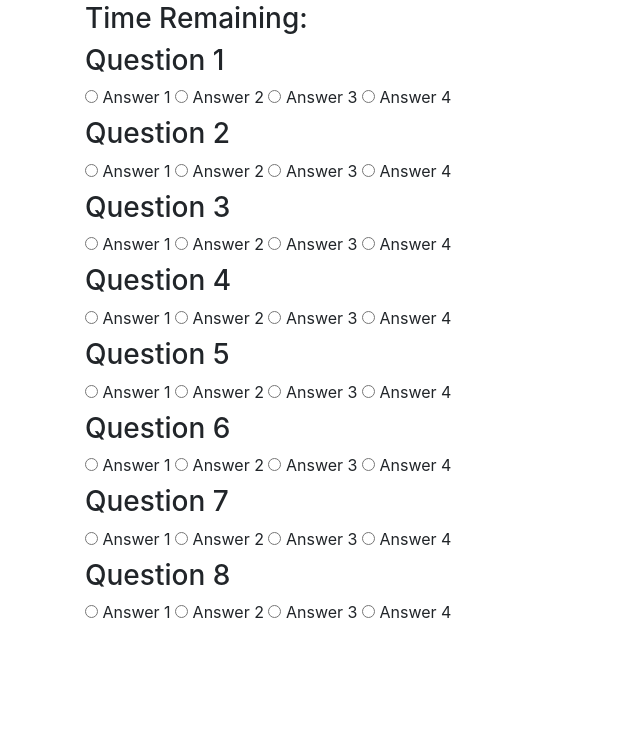
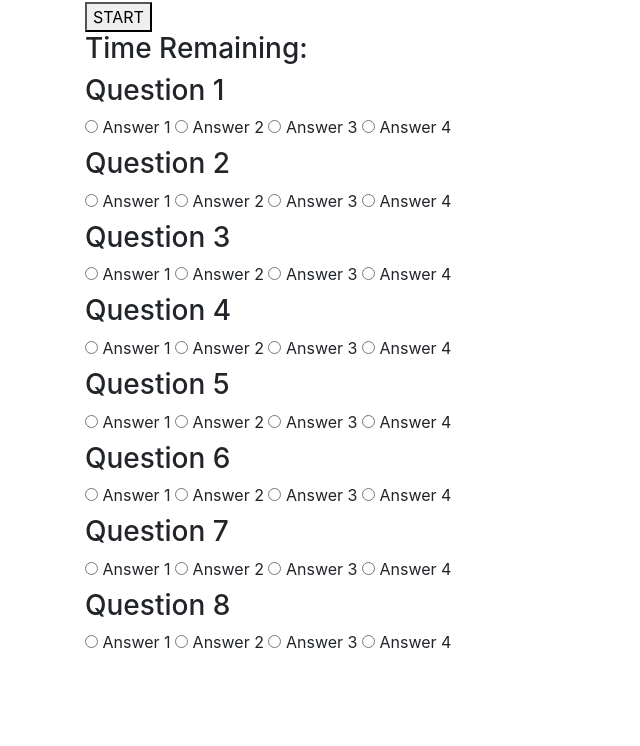
Before and after one commit to tomboygitty/TriviaGame, a plain HTML site: page index.html in a window 1280 px wide. Shown: the part 54-800 px from the top of the page, without its empty margins (0-640 px from the left). Drawn offline with nearby package versions, Linux system fonts and the light colour scheme.

Commit message:
started tally function

```diff
--- a/assets/javascript/app.js
+++ b/assets/javascript/app.js
@@ -15,20 +15,13 @@ var unanswered;
 
 // Initialize function to clear radio buttons and display START button
 function initialize() {
-    clock = 60;
+    clock = 1;
     correct = 0;
     incorrect = 0;
     unanswered = 8;
-    $("#q1").empty();
-    $("#q2").empty();
-    $("#q3").empty();
-    $("#q4").empty();
-    $("#q5").empty();
-    $("#q6").empty();
-    $("#q7").empty();
-    $("#q8").empty();
-    $("#display").empty();
-    $("#display").html("<button id='start'>START</button>");
+    $("input").prop("checked", false);
+    // display:none all question elements
+    $("#start").attr("display", "block");
 };
 
 // Create countdown() function that updates the displayed time left
@@ -45,22 +38,137 @@ function countdown() {
 
 // START button on click event that displays timer, questions and DONE button
 $("#start").on("click", function() {
+    // display:none the START button
+    $("#start").attr("display", "none");
+
     // Create new text and radio button elements corresponding to the questions
-    window.onload = function() {
-        // Create timeout that counts down and runs tally() at 0
+
+        var remain = $("<h3>");
+        remain.text("Time Remaining: 60");
+        remain.attr("id", "timer");
+        $("#display").append(remain);
+
+        /*
+        <h3>Question 1</h3>
+        <input id="q1" type="radio" name="q1" value="a1">
+        <label for="q1">Answer 1</label>
+        <input id="q1" type="radio" name="q1" value="a2">
+        <label for="q1">Answer 2</label>
+        <input id="q1" type="radio" name="q1" value="a3">
+        <label for="q1">Answer 3</label>
+        <input id="q1" type="radio" name="q1" value="a4">
+        <label for="q1">Answer 4</label>
+
+        <h3>Question 2</h3>
+        <input id="q2" type="radio" name="q2" value="a1">
+        <label for="q2">Answer 1</label>
+        <input id="q2" type="radio" name="q2" value="a2">
+        <label for="q2">Answer 2</label>
+        <input id="q2" type="radio" name="q2" value="a3">
+        <label for="q2">Answer 3</label>
+        <input id="q2" type="radio" name="q2" value="a4">
+        <label for="q2">Answer 4</label>
+
+        <h3>Question 3</h3>
+        <input id="q3" type="radio" name="q3" value="a1">
+        <label for="q3">Answer 1</label>
+        <input id="q3" type="radio" name="q3" value="a2">
+        <label for="q3">Answer 2</label>
+        <input id="q3" type="radio" name="q3" value="a3">
+        <label for="q3">Answer 3</label>
+        <input id="q3" type="radio" name="q3" value="a4">
+        <label for="q3">Answer 4</label>
+
+        <h3>Question 4</h3>
+        <input id="q4" type="radio" name="q4" value="a1">
+        <label for="q4">Answer 1</label>
+        <input id="q4" type="radio" name="q4" value="a2">
+        <label for="q4">Answer 2</label>
+        <input id="q4" type="radio" name="q4" value="a3">
+        <label for="q4">Answer 3</label>
+        <input id="q4" type="radio" name="q4" value="a4">
+        <label for="q4">Answer 4</label>
+
+        <h3>Question 5</h3>
+        <input id="q5" type="radio" name="q5" value="a1">
+        <label for="q5">Answer 1</label>
+        <input id="q5" type="radio" name="q5" value="a2">
+        <label for="q5">Answer 2</label>
+        <input id="q5" type="radio" name="q5" value="a3">
+        <label for="q5">Answer 3</label>
+        <input id="q5" type="radio" name="q5" value="a4">
+        <label for="q5">Answer 4</label>
+
+        <h3>Question 6</h3>
+        <input id="q6" type="radio" name="q6" value="a1">
+        <label for="q6">Answer 1</label>
+        <input id="q6" type="radio" name="q6" value="a2">
+        <label for="q6">Answer 2</label>
+        <input id="q6" type="radio" name="q6" value="a3">
+        <label for="q6">Answer 3</label>
+        <input id="q6" type="radio" name="q6" value="a4">
+        <label for="q6">Answer 4</label>
+
+        <h3>Question 7</h3>
+        <input id="q7" type="radio" name="q7" value="a1">
+        <label for="q7">Answer 1</label>
+        <input id="q7" type="radio" name="q7" value="a2">
+        <label for="q7">Answer 2</label>
+        <input id="q7" type="radio" name="q7" value="a3">
+        <label for="q7">Answer 3</label>
+        <input id="q7" type="radio" name="q7" value="a4">
+        <label for="q7">Answer 4</label>
+
+        <h3>Question 8</h3>
+        <input id="q8" type="radio" name="q8" value="a1">
+        <label for="q8">Answer 1</label>
+        <input id="q8" type="radio" name="q8" value="a2">
+        <label for="q8">Answer 2</label>
+        <input id="q8" type="radio" name="q8" value="a3">
+        <label for="q8">Answer 3</label>
+        <input id="q8" type="radio" name="q8" value="a4">
+        <label for="q8">Answer 4</label>
+
+    */
+
+    // Create timeout that counts down and runs tally() at 0
         // setTimeout(tally, 1000 * 60);
         // Create countdown interval for 60 seconds
         timer = setInterval(countdown, 1000);
-    };
 })
 
 // When timer ends OR when DONE button is clicked, tally results
-// Create a tally() function to result
+// Create a tally() function to display results
 function tally() {
+    // jQuery select each radio button per question to check if all unchecked, else store checked in var
+    $("#q1").each(function() {
+        if (this.checked) {
+            a1 = this.value;
+        }
+    })
+    console.log(a1);
 
+    $("#display").empty();
+
+    var h = $("<h3>");
+    h.html("All Done!<br><br>");
+    $("#display").append(h);
+
+    var p1 = $("<p>");
+    p1.text("Correct Answers: " + correct);
+    $("#display").append(p1);
+
+    var p2 = $("<p>");
+    p2.text("Incorrect Answers: " + incorrect);
+    $("#display").append(p2);
+
+    var p3 = $("<p>");
+    p3.text("Unanswered: " + unanswered);
+    $("#display").append(p3);
 };
 
 // DONE button on click event that runs tally()
 $("#done").on("click", tally);
 
+// Run initialize to begin
 initialize();
--- a/index.html
+++ b/index.html
@@ -17,92 +17,93 @@
     <h1>Trivia Game</h1>
     <div id="display" class="container">
 
+        <button id="start">START</button>
         <h3 id="timer">Time Remaining: </h3>
         <h3>Question 1</h3>
-        <input id="q1" type="radio" value="a1">
+        <input id="q1" type="radio" name="q1" value="a1">
         <label for="q1">Answer 1</label>
-        <input id="q1" type="radio" value="a2">
+        <input id="q1" type="radio" name="q1" value="a2">
         <label for="q1">Answer 2</label>
-        <input id="q1" type="radio" value="a3">
+        <input id="q1" type="radio" name="q1" value="a3">
         <label for="q1">Answer 3</label>
-        <input id="q1" type="radio" value="a4">
+        <input id="q1" type="radio" name="q1" value="a4">
         <label for="q1">Answer 4</label>
 
         <h3>Question 2</h3>
-        <input id="q2" type="radio" value="a1">
+        <input id="q2" type="radio" name="q2" value="a1">
         <label for="q2">Answer 1</label>
-        <input id="q2" type="radio" value="a2">
+        <input id="q2" type="radio" name="q2" value="a2">
         <label for="q2">Answer 2</label>
-        <input id="q2" type="radio" value="a3">
+        <input id="q2" type="radio" name="q2" value="a3">
         <label for="q2">Answer 3</label>
-        <input id="q2" type="radio" value="a4">
+        <input id="q2" type="radio" name="q2" value="a4">
         <label for="q2">Answer 4</label>
 
         <h3>Question 3</h3>
-        <input id="q3" type="radio" value="a1">
+        <input id="q3" type="radio" name="q3" value="a1">
         <label for="q3">Answer 1</label>
-        <input id="q3" type="radio" value="a2">
+        <input id="q3" type="radio" name="q3" value="a2">
         <label for="q3">Answer 2</label>
-        <input id="q3" type="radio" value="a3">
+        <input id="q3" type="radio" name="q3" value="a3">
         <label for="q3">Answer 3</label>
-        <input id="q3" type="radio" value="a4">
+        <input id="q3" type="radio" name="q3" value="a4">
         <label for="q3">Answer 4</label>
 
         <h3>Question 4</h3>
-        <input id="q4" type="radio" value="a1">
+        <input id="q4" type="radio" name="q4" value="a1">
         <label for="q4">Answer 1</label>
-        <input id="q4" type="radio" value="a2">
+        <input id="q4" type="radio" name="q4" value="a2">
         <label for="q4">Answer 2</label>
-        <input id="q4" type="radio" value="a3">
+        <input id="q4" type="radio" name="q4" value="a3">
         <label for="q4">Answer 3</label>
-        <input id="q4" type="radio" value="a4">
+        <input id="q4" type="radio" name="q4" value="a4">
         <label for="q4">Answer 4</label>
 
         <h3>Question 5</h3>
-        <input id="q5" type="radio" value="a1">
+        <input id="q5" type="radio" name="q5" value="a1">
         <label for="q5">Answer 1</label>
-        <input id="q5" type="radio" value="a2">
+        <input id="q5" type="radio" name="q5" value="a2">
         <label for="q5">Answer 2</label>
-        <input id="q5" type="radio" value="a3">
+        <input id="q5" type="radio" name="q5" value="a3">
         <label for="q5">Answer 3</label>
-        <input id="q5" type="radio" value="a4">
+        <input id="q5" type="radio" name="q5" value="a4">
         <label for="q5">Answer 4</label>
 
         <h3>Question 6</h3>
-        <input id="q6" type="radio" value="a1">
+        <input id="q6" type="radio" name="q6" value="a1">
         <label for="q6">Answer 1</label>
-        <input id="q6" type="radio" value="a2">
+        <input id="q6" type="radio" name="q6" value="a2">
         <label for="q6">Answer 2</label>
-        <input id="q6" type="radio" value="a3">
+        <input id="q6" type="radio" name="q6" value="a3">
         <label for="q6">Answer 3</label>
-        <input id="q6" type="radio" value="a4">
+        <input id="q6" type="radio" name="q6" value="a4">
         <label for="q6">Answer 4</label>
 
         <h3>Question 7</h3>
-        <input id="q7" type="radio" value="a1">
+        <input id="q7" type="radio" name="q7" value="a1">
         <label for="q7">Answer 1</label>
-        <input id="q7" type="radio" value="a2">
+        <input id="q7" type="radio" name="q7" value="a2">
         <label for="q7">Answer 2</label>
-        <input id="q7" type="radio" value="a3">
+        <input id="q7" type="radio" name="q7" value="a3">
         <label for="q7">Answer 3</label>
-        <input id="q7" type="radio" value="a4">
+        <input id="q7" type="radio" name="q7" value="a4">
         <label for="q7">Answer 4</label>
 
         <h3>Question 8</h3>
-        <input id="q8" type="radio" value="a1">
+        <input id="q8" type="radio" name="q8" value="a1">
         <label for="q8">Answer 1</label>
-        <input id="q8" type="radio" value="a2">
+        <input id="q8" type="radio" name="q8" value="a2">
         <label for="q8">Answer 2</label>
-        <input id="q8" type="radio" value="a3">
+        <input id="q8" type="radio" name="q8" value="a3">
         <label for="q8">Answer 3</label>
-        <input id="q8" type="radio" value="a4">
+        <input id="q8" type="radio" name="q8" value="a4">
         <label for="q8">Answer 4</label>
 
     </div>
 
   <script src="https://code.jquery.com/jquery.js"></script>
   <script src="https://cdnjs.cloudflare.com/ajax/libs/twitter-bootstrap/4.0.0/js/bootstrap.bundle.min.js"></script>
-  <script src="app.js"></script>
+  <script src="assets/javascript/app.js"></script>
 
 </body>
 
```
